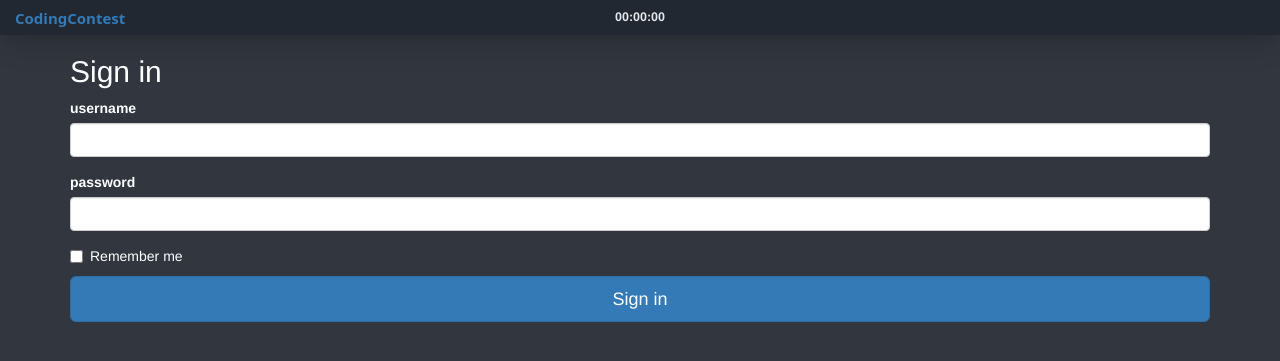
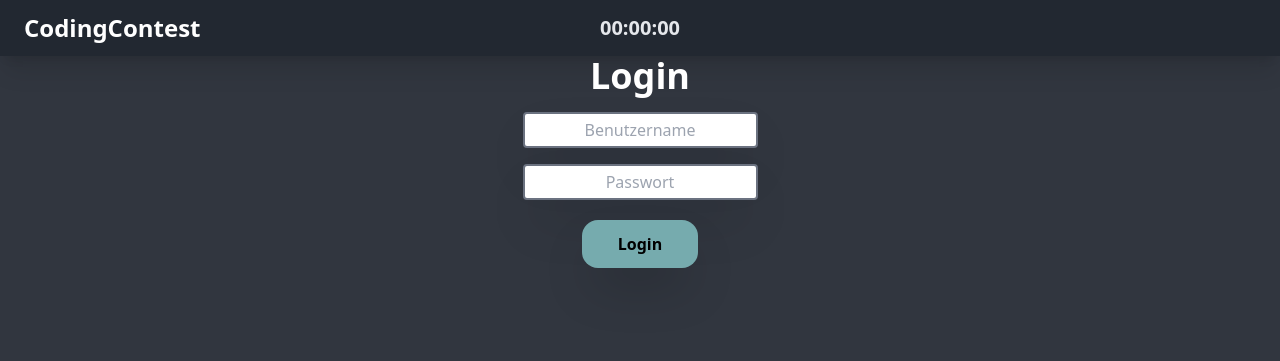
Before and after one commit to Lerol49/codingcontest, a Flask app: page /login in a window 1280 px wide. Shown: the top 361 px of the page. Run offline with Flask 3, Linux system fonts and the light colour scheme; data comes from the database, SQL or seed files in the repository; some libraries are stand-ins or nearby versions.

Commit message:
closes #28 after a bit of refactoring

```diff
--- a/website/contest/contest_handling.py
+++ b/website/contest/contest_handling.py
@@ -8,7 +8,7 @@ from website.form import NumberSubmission
 
 
 def handle_task_submission(contest_name, problem_name, control_filename):
-    user = User.query.filter_by(username=current_user.username).first()
+    user = User.query.filter_by(id=current_user.id).first()
     team = user.get_team(contest_name)
 
 
--- a/website/models.py
+++ b/website/models.py
@@ -1,6 +1,7 @@
 from . import db
 from flask_login import UserMixin
 from sqlalchemy.orm import attributes
+from werkzeug.security import generate_password_hash, check_password_hash
 
 
 class User(UserMixin, db.Model):
@@ -75,13 +76,31 @@ class User(UserMixin, db.Model):
                 count += 1
         return count
 
+    def change_username(self, new_username):
+        if User.query.filter_by(username=new_username).first() is None:
+            self.username = new_username
+            db.session.commit()
+            return True
+        else:
+            return False
+
+    def change_password(self, new_password, alleged_current_password):
+        if check_password_hash(self.password, alleged_current_password):
+            new_password = generate_password_hash(new_password)
+            self.password = new_password
+            db.session.commit()
+            return True
+        else:
+            return False
+
+
 
 
 class Team(db.Model):
     id = db.Column(db.Integer, primary_key=True)
     name = db.Column(db.String())
     contest_id = db.Column(db.String())
-    members = db.Column(db.JSON, default={"names": []})
+    members = db.Column(db.JSON, default={"member_id": []})
     password = db.Column(db.String())
     stats = db.Column(db.JSON, default={})
 
@@ -93,14 +112,14 @@ class Team(db.Model):
     def get_members(self):
         """returns List of all User Objects associated with the team"""
         members_objects = []
-        for member in self.members["names"]:
-            members_objects.append(User.query.filter_by(username=member).first())
+        for member_id in self.members["member_id"]:
+            members_objects.append(User.query.filter_by(id=member_id).first())
         return members_objects
 
 
     def add_member(self, user):
         if user.get_team(self.contest_id) is None:
-            self.members["names"].append(user.username)
+            self.members["member_id"].append(user.id)
             self._commit("members")
             user._join_team(self.contest_id, self.name)
 
--- a/website/static/css/output.css
+++ b/website/static/css/output.css
@@ -1,5 +1,113 @@
+*, ::before, ::after {
+  --tw-border-spacing-x: 0;
+  --tw-border-spacing-y: 0;
+  --tw-translate-x: 0;
+  --tw-translate-y: 0;
+  --tw-rotate: 0;
+  --tw-skew-x: 0;
+  --tw-skew-y: 0;
+  --tw-scale-x: 1;
+  --tw-scale-y: 1;
+  --tw-pan-x:  ;
+  --tw-pan-y:  ;
+  --tw-pinch-zoom:  ;
+  --tw-scroll-snap-strictness: proximity;
+  --tw-gradient-from-position:  ;
+  --tw-gradient-via-position:  ;
+  --tw-gradient-to-position:  ;
+  --tw-ordinal:  ;
+  --tw-slashed-zero:  ;
+  --tw-numeric-figure:  ;
+  --tw-numeric-spacing:  ;
+  --tw-numeric-fraction:  ;
+  --tw-ring-inset:  ;
+  --tw-ring-offset-width: 0px;
+  --tw-ring-offset-color: #fff;
+  --tw-ring-color: rgb(59 130 246 / 0.5);
+  --tw-ring-offset-shadow: 0 0 #0000;
+  --tw-ring-shadow: 0 0 #0000;
+  --tw-shadow: 0 0 #0000;
+  --tw-shadow-colored: 0 0 #0000;
+  --tw-blur:  ;
+  --tw-brightness:  ;
+  --tw-contrast:  ;
+  --tw-grayscale:  ;
+  --tw-hue-rotate:  ;
+  --tw-invert:  ;
+  --tw-saturate:  ;
+  --tw-sepia:  ;
+  --tw-drop-shadow:  ;
+  --tw-backdrop-blur:  ;
+  --tw-backdrop-brightness:  ;
+  --tw-backdrop-contrast:  ;
+  --tw-backdrop-grayscale:  ;
+  --tw-backdrop-hue-rotate:  ;
+  --tw-backdrop-invert:  ;
+  --tw-backdrop-opacity:  ;
+  --tw-backdrop-saturate:  ;
+  --tw-backdrop-sepia:  ;
+  --tw-contain-size:  ;
+  --tw-contain-layout:  ;
+  --tw-contain-paint:  ;
+  --tw-contain-style:  ;
+}
+
+::backdrop {
+  --tw-border-spacing-x: 0;
+  --tw-border-spacing-y: 0;
+  --tw-translate-x: 0;
+  --tw-translate-y: 0;
+  --tw-rotate: 0;
+  --tw-skew-x: 0;
+  --tw-skew-y: 0;
+  --tw-scale-x: 1;
+  --tw-scale-y: 1;
+  --tw-pan-x:  ;
+  --tw-pan-y:  ;
+  --tw-pinch-zoom:  ;
+  --tw-scroll-snap-strictness: proximity;
+  --tw-gradient-from-position:  ;
+  --tw-gradient-via-position:  ;
+  --tw-gradient-to-position:  ;
+  --tw-ordinal:  ;
+  --tw-slashed-zero:  ;
+  --tw-numeric-figure:  ;
+  --tw-numeric-spacing:  ;
+  --tw-numeric-fraction:  ;
+  --tw-ring-inset:  ;
+  --tw-ring-offset-width: 0px;
+  --tw-ring-offset-color: #fff;
+  --tw-ring-color: rgb(59 130 246 / 0.5);
+  --tw-ring-offset-shadow: 0 0 #0000;
+  --tw-ring-shadow: 0 0 #0000;
+  --tw-shadow: 0 0 #0000;
+  --tw-shadow-colored: 0 0 #0000;
+  --tw-blur:  ;
+  --tw-brightness:  ;
+  --tw-contrast:  ;
+  --tw-grayscale:  ;
+  --tw-hue-rotate:  ;
+  --tw-invert:  ;
+  --tw-saturate:  ;
+  --tw-sepia:  ;
+  --tw-drop-shadow:  ;
+  --tw-backdrop-blur:  ;
+  --tw-backdrop-brightness:  ;
+  --tw-backdrop-contrast:  ;
+  --tw-backdrop-grayscale:  ;
+  --tw-backdrop-hue-rotate:  ;
+  --tw-backdrop-invert:  ;
+  --tw-backdrop-opacity:  ;
+  --tw-backdrop-saturate:  ;
+  --tw-backdrop-sepia:  ;
+  --tw-contain-size:  ;
+  --tw-contain-layout:  ;
+  --tw-contain-paint:  ;
+  --tw-contain-style:  ;
+}
+
 /*
-! tailwindcss v3.4.4 | MIT License | https://tailwindcss.com
+! tailwindcss v3.4.13 | MIT License | https://tailwindcss.com
 */
 
 /*
@@ -446,114 +554,6 @@ video {
   display: none;
 }
 
-*, ::before, ::after {
-  --tw-border-spacing-x: 0;
-  --tw-border-spacing-y: 0;
-  --tw-translate-x: 0;
-  --tw-translate-y: 0;
-  --tw-rotate: 0;
-  --tw-skew-x: 0;
-  --tw-skew-y: 0;
-  --tw-scale-x: 1;
-  --tw-scale-y: 1;
-  --tw-pan-x:  ;
-  --tw-pan-y:  ;
-  --tw-pinch-zoom:  ;
-  --tw-scroll-snap-strictness: proximity;
-  --tw-gradient-from-position:  ;
-  --tw-gradient-via-position:  ;
-  --tw-gradient-to-position:  ;
-  --tw-ordinal:  ;
-  --tw-slashed-zero:  ;
-  --tw-numeric-figure:  ;
-  --tw-numeric-spacing:  ;
-  --tw-numeric-fraction:  ;
-  --tw-ring-inset:  ;
-  --tw-ring-offset-width: 0px;
-  --tw-ring-offset-color: #fff;
-  --tw-ring-color: rgb(59 130 246 / 0.5);
-  --tw-ring-offset-shadow: 0 0 #0000;
-  --tw-ring-shadow: 0 0 #0000;
-  --tw-shadow: 0 0 #0000;
-  --tw-shadow-colored: 0 0 #0000;
-  --tw-blur:  ;
-  --tw-brightness:  ;
-  --tw-contrast:  ;
-  --tw-grayscale:  ;
-  --tw-hue-rotate:  ;
-  --tw-invert:  ;
-  --tw-saturate:  ;
-  --tw-sepia:  ;
-  --tw-drop-shadow:  ;
-  --tw-backdrop-blur:  ;
-  --tw-backdrop-brightness:  ;
-  --tw-backdrop-contrast:  ;
-  --tw-backdrop-grayscale:  ;
-  --tw-backdrop-hue-rotate:  ;
-  --tw-backdrop-invert:  ;
-  --tw-backdrop-opacity:  ;
-  --tw-backdrop-saturate:  ;
-  --tw-backdrop-sepia:  ;
-  --tw-contain-size:  ;
-  --tw-contain-layout:  ;
-  --tw-contain-paint:  ;
-  --tw-contain-style:  ;
-}
-
-::backdrop {
-  --tw-border-spacing-x: 0;
-  --tw-border-spacing-y: 0;
-  --tw-translate-x: 0;
-  --tw-translate-y: 0;
-  --tw-rotate: 0;
-  --tw-skew-x: 0;
-  --tw-skew-y: 0;
-  --tw-scale-x: 1;
-  --tw-scale-y: 1;
-  --tw-pan-x:  ;
-  --tw-pan-y:  ;
-  --tw-pinch-zoom:  ;
-  --tw-scroll-snap-strictness: proximity;
-  --tw-gradient-from-position:  ;
-  --tw-gradient-via-position:  ;
-  --tw-gradient-to-position:  ;
-  --tw-ordinal:  ;
-  --tw-slashed-zero:  ;
-  --tw-numeric-figure:  ;
-  --tw-numeric-spacing:  ;
-  --tw-numeric-fraction:  ;
-  --tw-ring-inset:  ;
-  --tw-ring-offset-width: 0px;
-  --tw-ring-offset-color: #fff;
-  --tw-ring-color: rgb(59 130 246 / 0.5);
-  --tw-ring-offset-shadow: 0 0 #0000;
-  --tw-ring-shadow: 0 0 #0000;
-  --tw-shadow: 0 0 #0000;
-  --tw-shadow-colored: 0 0 #0000;
-  --tw-blur:  ;
-  --tw-brightness:  ;
-  --tw-contrast:  ;
-  --tw-grayscale:  ;
-  --tw-hue-rotate:  ;
-  --tw-invert:  ;
-  --tw-saturate:  ;
-  --tw-sepia:  ;
-  --tw-drop-shadow:  ;
-  --tw-backdrop-blur:  ;
-  --tw-backdrop-brightness:  ;
-  --tw-backdrop-contrast:  ;
-  --tw-backdrop-grayscale:  ;
-  --tw-backdrop-hue-rotate:  ;
-  --tw-backdrop-invert:  ;
-  --tw-backdrop-opacity:  ;
-  --tw-backdrop-saturate:  ;
-  --tw-backdrop-sepia:  ;
-  --tw-contain-size:  ;
-  --tw-contain-layout:  ;
-  --tw-contain-paint:  ;
-  --tw-contain-style:  ;
-}
-
 .container {
   width: 100%;
 }
@@ -670,8 +701,16 @@ video {
   margin-top: 1.25rem;
 }
 
-.mr-6 {
-  margin-right: 1.5rem;
+.mt-4 {
+  margin-top: 1rem;
+}
+
+.mr-10 {
+  margin-right: 2.5rem;
+}
+
+.mt-6 {
+  margin-top: 1.5rem;
 }
 
 .box-border {
--- a/website/templates/base_menu.html
+++ b/website/templates/base_menu.html
@@ -37,7 +37,7 @@
                     <div class="mx-6 hover:text-pink-400"><a href='/logout'>Logout</a></div>
                 {% else %}
                     <div class="mx-4 hover:text-pink-400"><a href='/login'>Login</a></div>
-                    <div class="mx-6 hover:text-pink-400"><a href='/signup'>Register</a></div>
+                    <div class="mx-6 hover:text-pink-400"><a href='/signup'>Sign Up</a></div>
                 {% endif %}
             {% endif %}
             </div>
--- a/website/templates/login.html
+++ b/website/templates/login.html
@@ -1,24 +1,19 @@
-{% extends "bootstrap/base.html" %}
-{% include "base_menu.html" %}
+{% extends "base_menu.html" %}
 {% import "bootstrap/wtf.html" as wtf %}
-{% block title %}
-Login
+
+
+{% block body%}
+<p class="text-center font-bold text-4xl text-white">Login</p>
+
+
+<form action="" method="post" class="flex flex-col items-center">
+    {{ form.hidden_tag() }}
+    <input type="text" name="username" placeholder="Benutzername" class="w-100 mt-4 text-center rounded py-1 border-2 border-gray-500 shadow-2xl">
+    <input type="text" name="password" placeholder="Passwort" class="w-100 mt-4 text-center rounded py-1 border-2 border-gray-500 shadow-2xl">
+    <div class="mt-5 bg-adminColor hover:bg-adminColorHover w-[9%] text-center rounded-2xl shadow-2xl font-semibold py-3">
+        <button type="submit" class="">Login</button>
+    </div>
+</form>
+
+
 {% endblock %}
-
-{% block styles %}
-{{ super() }}
-<link rel="stylesheet" href="{{ url_for('static', filename='signin.css') }}">
-{% endblock %}
-
-{% block content %}
-    <div class="container" style="color: white;">
-      <form class="form-signin" method="POST" action="/login" style="color: white;">
-        <h2 class="form-signin-heading" style="color: white;">Sign in</h2>
-        {{ form.hidden_tag() }}
-        {{ wtf.form_field(form.username) }}
-        {{ wtf.form_field(form.password) }}
-        {{ wtf.form_field(form.remember) }}
-        <button class="btn btn-lg btn-primary btn-block" type="submit">Sign in</button>
-      </form>
-    </div> <!-- /container -->
-{% endblock %}
```
Also changed, not shown: other parts of website/static/css/output.css (+64 -39 lines), website/templates/profile.html (+19 -29 lines), website/templates/signup.html (+11 -17 lines), website/views.py (+25 -16 lines).
